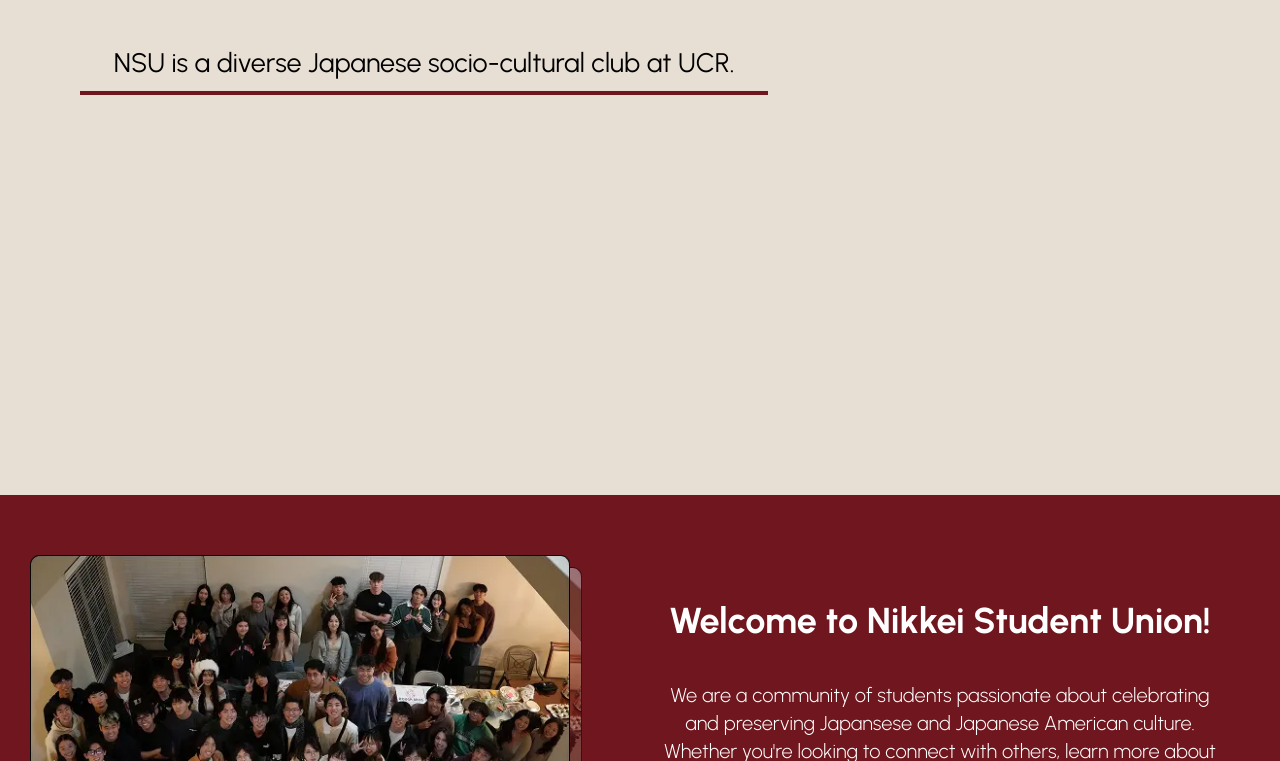
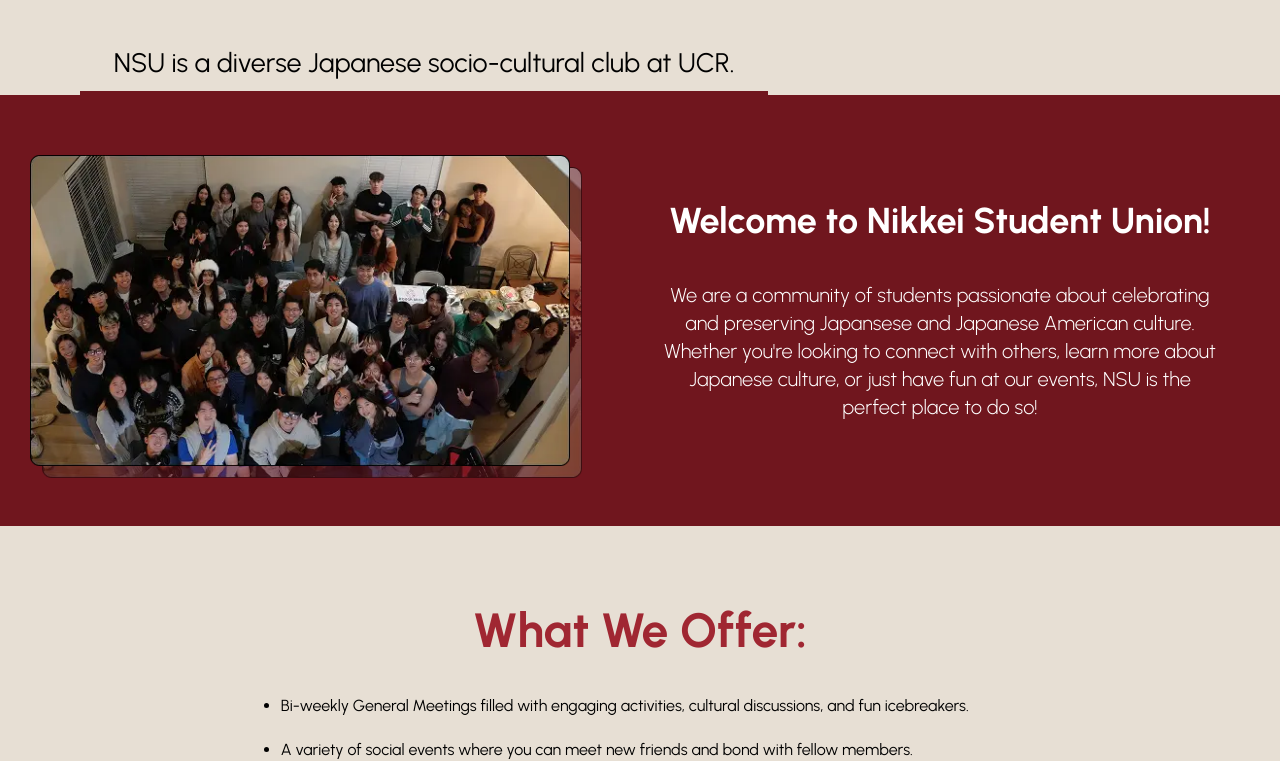
Before and after one commit to acm-ucr/nsu-website, a Next.js app: page / in a window 1280 px wide. Shown: the part 499-1260 px from the top of the page. Built offline with nearby package versions, Linux system fonts and the light colour scheme.

Commit message:
fixed big gap on home page, thanks peyton

```diff
--- a/src/components/Home/Welcome.tsx
+++ b/src/components/Home/Welcome.tsx
@@ -4,7 +4,7 @@ import WelcImg from "@/public/hero.webp";
 const Welcome = () => {
   return (
     <div>
-      <div className="bg-nsu-red-200 mt-100 flex flex-row">
+      <div className="bg-nsu-red-200 flex flex-row">
         <div className="mt-15 mb-15 w-1/2">
           <div className="relative mx-auto w-[90%] max-w-xl">
             <Image
```
